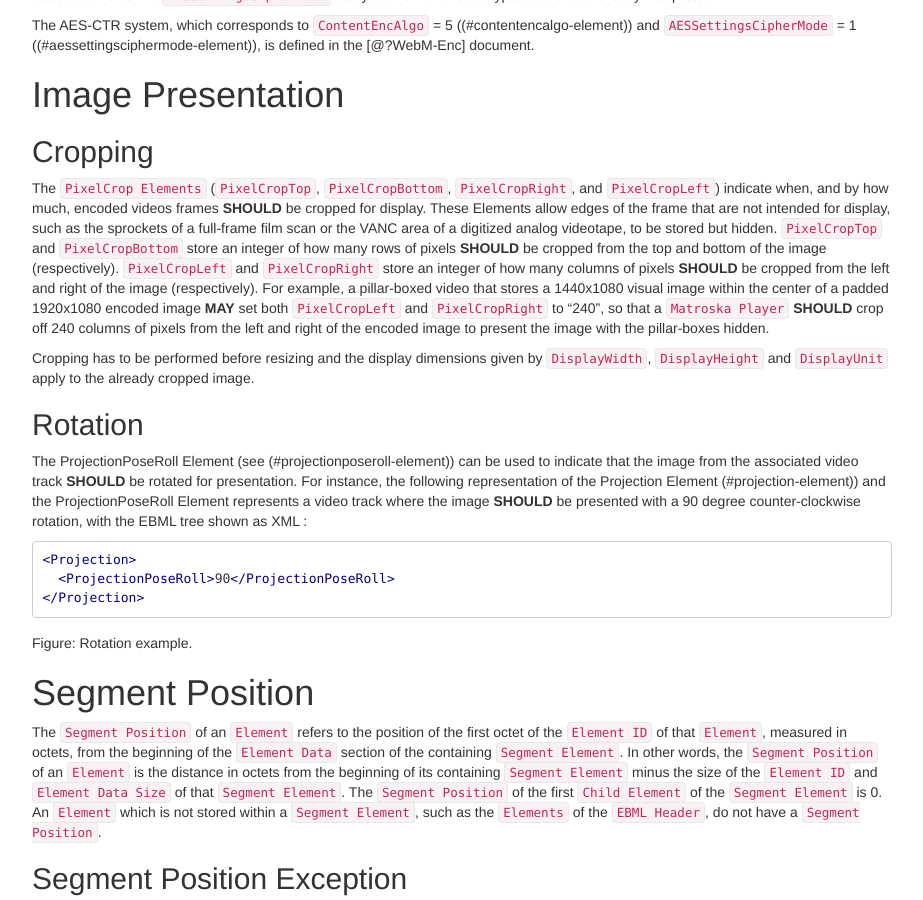
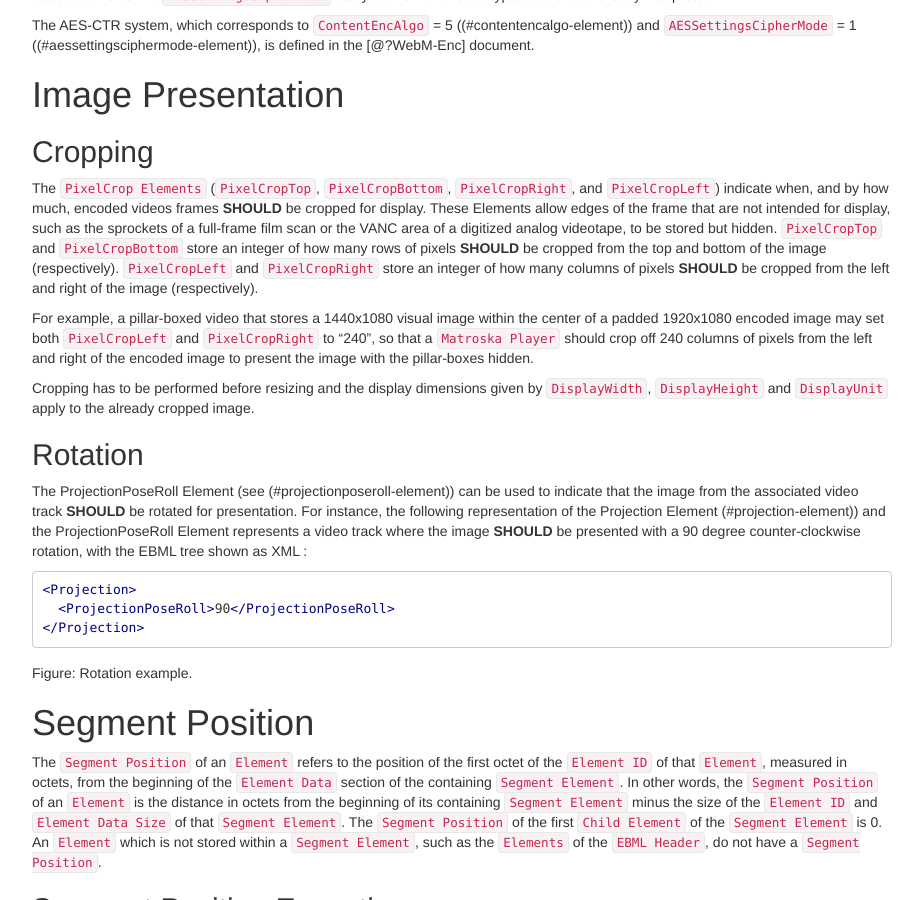
Before and after one commit to ietf-wg-cellar/matroska-specification, a Jekyll site: the page built from notes.md, in a window 1280 px wide and 900 px high, scrolled down 11208 px. Shown: the whole window, without its empty margins (273-1196 px from the left). Built offline with Jekyll 4.4.1, drawn with Linux system fonts in a browser that asks for light colours; our own code applies the rules of GitHub Pages for plain Markdown files.

Commit message:
Separate Cropping example and remove normative text

```diff
--- a/notes.md
+++ b/notes.md
@@ -714,10 +714,12 @@ sprockets of a full-frame film scan or the VANC area of a digitized analog video
 to be stored but hidden. `PixelCropTop` and `PixelCropBottom` store an integer of how many
 rows of pixels **SHOULD** be cropped from the top and bottom of the image (respectively).
  `PixelCropLeft` and `PixelCropRight` store an integer of how many columns of pixels
- **SHOULD** be cropped from the left and right of the image (respectively). For example,
+ **SHOULD** be cropped from the left and right of the image (respectively).
+
+ For example,
  a pillar-boxed video that stores a 1440x1080 visual image within the center of a padded
- 1920x1080 encoded image **MAY** set both `PixelCropLeft` and `PixelCropRight` to "240",
- so that a `Matroska Player` **SHOULD** crop off 240 columns of pixels from the left and
+ 1920x1080 encoded image may set both `PixelCropLeft` and `PixelCropRight` to "240",
+ so that a `Matroska Player` should crop off 240 columns of pixels from the left and
  right of the encoded image to present the image with the pillar-boxes hidden.
 
 Cropping has to be performed before resizing and the display dimensions given by
```
